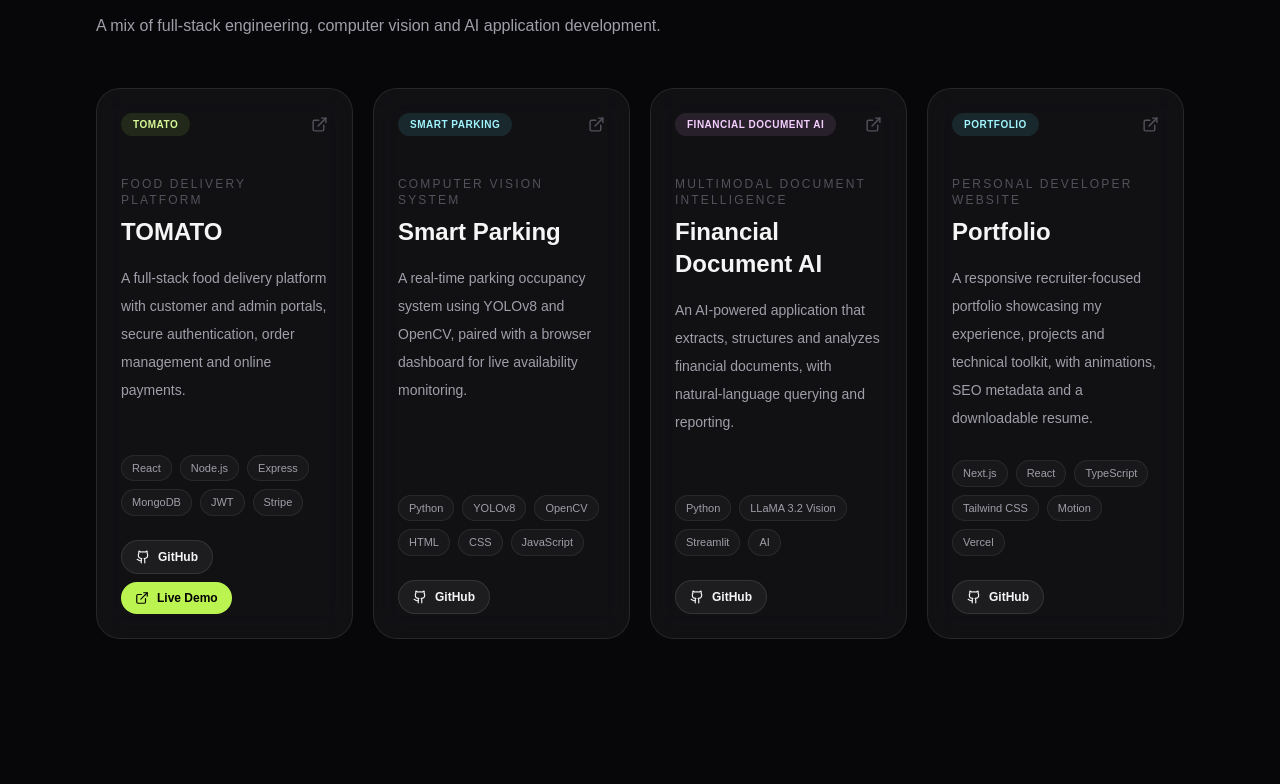
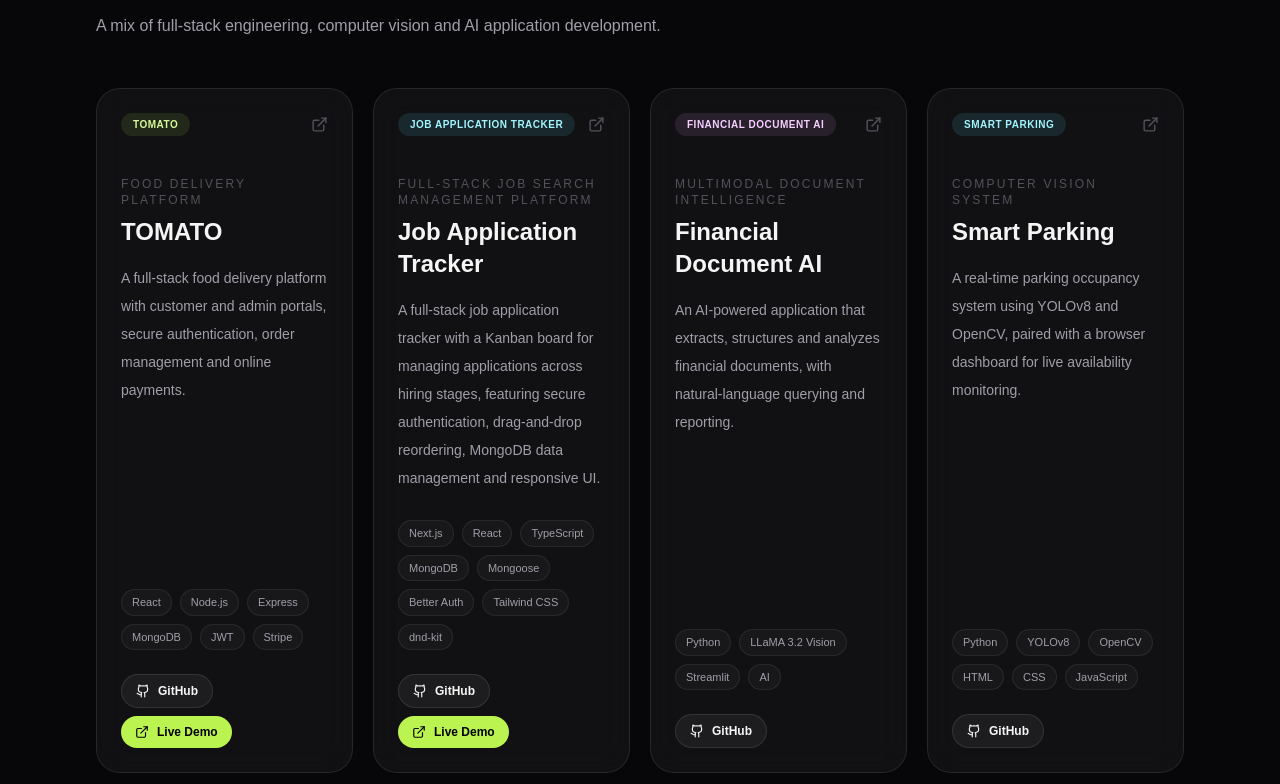
Before and after one commit to sri003-dev/srinikesh-portfolio, a Next.js app: page / in a window 1280 px wide. Shown: the part 2356-3140 px from the top of the page. Built offline with nearby package versions, Linux system fonts and the light colour scheme.

Commit message:
modify projects and update resume

```diff
--- a/components/portfolio.tsx
+++ b/components/portfolio.tsx
@@ -43,12 +43,13 @@ const projects = [
     demo: "https://my-app-frontend-cdk5.onrender.com/",
   },
   {
-    title: "Smart Parking",
-    subtitle: "Computer Vision System",
-    description: "A real-time parking occupancy system using YOLOv8 and OpenCV, paired with a browser dashboard for live availability monitoring.",
-    tags: ["Python", "YOLOv8", "OpenCV", "HTML", "CSS", "JavaScript"],
+    title: "Job Application Tracker",
+    subtitle: "Full-Stack Job Search Management Platform",
+    description: "A full-stack job application tracker with a Kanban board for managing applications across hiring stages, featuring secure authentication, drag-and-drop reordering, MongoDB data management and responsive UI.",
+    tags: ["Next.js", "React", "TypeScript", "MongoDB", "Mongoose", "Better Auth", "Tailwind CSS", "dnd-kit"],
     accent: "cyan",
-    github: "https://github.com/sri003-dev/YOLO-ParkingManagement",
+    github: "https://github.com/sri003-dev/kanban-board",
+    demo: "https://kanban-board-cyan-eight.vercel.app/",
   },
   {
     title: "Financial Document AI",
@@ -59,12 +60,12 @@ const projects = [
     github: "https://github.com/sri003-dev/OCR-Bank-financial-documents",
   },
   {
-    title: "Portfolio",
-    subtitle: "Personal Developer Website",
-    description: "A responsive recruiter-focused portfolio showcasing my experience, projects and technical toolkit, with animations, SEO metadata and a downloadable resume.",
-    tags: ["Next.js", "React", "TypeScript", "Tailwind CSS", "Motion", "Vercel"],
+    title: "Smart Parking",
+    subtitle: "Computer Vision System",
+    description: "A real-time parking occupancy system using YOLOv8 and OpenCV, paired with a browser dashboard for live availability monitoring.",
+    tags: ["Python", "YOLOv8", "OpenCV", "HTML", "CSS", "JavaScript"],
     accent: "cyan",
-    github: "https://github.com/sri003-dev/srinikesh-portfolio",
+    github: "https://github.com/sri003-dev/YOLO-ParkingManagement",
   },
 ];
 
@@ -174,7 +175,7 @@ export default function Portfolio() {
             <p className="mt-8 max-w-2xl text-lg leading-8 text-zinc-400 sm:text-xl">Aspiring Software Engineer building reliable applications with <span className="text-zinc-200">Java, JavaScript, React, Node.js</span> and strong foundations in <span className="text-zinc-200">DSA, OOP, SQL and REST APIs</span>.</p>
             <div className="mt-9 flex flex-wrap gap-3">
               <a href="#projects" className="group inline-flex items-center gap-2 rounded-full bg-lime-300 px-5 py-3 text-sm font-semibold text-black transition hover:bg-lime-200">View my work <ArrowUpRight size={16} className="transition group-hover:translate-x-0.5 group-hover:-translate-y-0.5" /></a>
-              <a href="/Srinikesh_L_Resume.pdf" download className="inline-flex items-center gap-2 rounded-full border border-white/10 bg-white/5 px-5 py-3 text-sm font-semibold text-white transition hover:bg-white/10"><ExternalLink size={16}/> Download Resume</a>
+              <a href="/Resume_Srinikesh_Dev_MERN.pdf" download className="inline-flex items-center gap-2 rounded-full border border-white/10 bg-white/5 px-5 py-3 text-sm font-semibold text-white transition hover:bg-white/10"><ExternalLink size={16}/> Download Resume</a>
             </div>
             <div className="mt-10 flex items-center gap-5 text-zinc-500"><a href="https://github.com/sri003-dev" target="_blank" rel="noreferrer" className="transition hover:text-white"><Github size={20}/></a><a href="https://www.linkedin.com/in/srinikesh-l-a45b40279" target="_blank" rel="noreferrer" className="transition hover:text-white"><Linkedin size={20}/></a><span className="h-px w-16 bg-white/10"/><span className="font-mono text-xs">Salem, India</span></div>
           </motion.div>
@@ -229,7 +230,7 @@ export default function Portfolio() {
         <motion.div initial={{opacity:0,y:20}} whileInView={{opacity:1,y:0}} viewport={{once:true}} className="relative overflow-hidden rounded-[2rem] border border-lime-300/15 bg-lime-300/[.04] p-8 sm:p-12 lg:p-16">
           <div className="pointer-events-none absolute -right-20 -top-20 h-72 w-72 rounded-full bg-lime-300/10 blur-3xl" />
           <p className="font-mono text-xs text-lime-300">05 / Contact</p><h2 className="mt-4 max-w-3xl text-4xl font-semibold tracking-tight sm:text-6xl">Let&apos;s build something useful.</h2><p className="mt-5 max-w-xl leading-7 text-zinc-400">I&apos;m currently looking for software engineering opportunities where I can contribute, learn quickly and grow with a strong engineering team.</p>
-          <div className="mt-9 flex flex-wrap gap-3"><a href="mailto:srinikesh003@gmail.com" className="inline-flex items-center gap-2 rounded-full bg-lime-300 px-5 py-3 text-sm font-semibold text-black transition hover:bg-lime-200"><Mail size={17}/> srinikesh003@gmail.com</a><a href="/Srinikesh_L_Resume.pdf" download className="inline-flex items-center gap-2 rounded-full border border-white/10 bg-black/20 px-5 py-3 text-sm font-semibold transition hover:bg-black/40"><ExternalLink size={17}/> Download Resume</a><a href="https://github.com/sri003-dev" target="_blank" rel="noreferrer" className="inline-flex items-center gap-2 rounded-full border border-white/10 bg-black/20 px-5 py-3 text-sm font-semibold transition hover:bg-black/40"><Github size={17}/> GitHub</a><a href="https://www.linkedin.com/in/srinikesh-l-a45b40279" target="_blank" rel="noreferrer" className="inline-flex items-center gap-2 rounded-full border border-white/10 bg-black/20 px-5 py-3 text-sm font-semibold transition hover:bg-black/40"><Linkedin size={17}/> LinkedIn</a></div>
+          <div className="mt-9 flex flex-wrap gap-3"><a href="mailto:srinikesh003@gmail.com" className="inline-flex items-center gap-2 rounded-full bg-lime-300 px-5 py-3 text-sm font-semibold text-black transition hover:bg-lime-200"><Mail size={17}/> srinikesh003@gmail.com</a><a href="/Resume_Srinikesh_Dev_MERN.pdf" download className="inline-flex items-center gap-2 rounded-full border border-white/10 bg-black/20 px-5 py-3 text-sm font-semibold transition hover:bg-black/40"><ExternalLink size={17}/> Download Resume</a><a href="https://github.com/sri003-dev" target="_blank" rel="noreferrer" className="inline-flex items-center gap-2 rounded-full border border-white/10 bg-black/20 px-5 py-3 text-sm font-semibold transition hover:bg-black/40"><Github size={17}/> GitHub</a><a href="https://www.linkedin.com/in/srinikesh-l-a45b40279" target="_blank" rel="noreferrer" className="inline-flex items-center gap-2 rounded-full border border-white/10 bg-black/20 px-5 py-3 text-sm font-semibold transition hover:bg-black/40"><Linkedin size={17}/> LinkedIn</a></div>
         </motion.div>
       </section>
 
```
Also changed, not shown: 2 other files (tests, documents, lock files or other folders).
